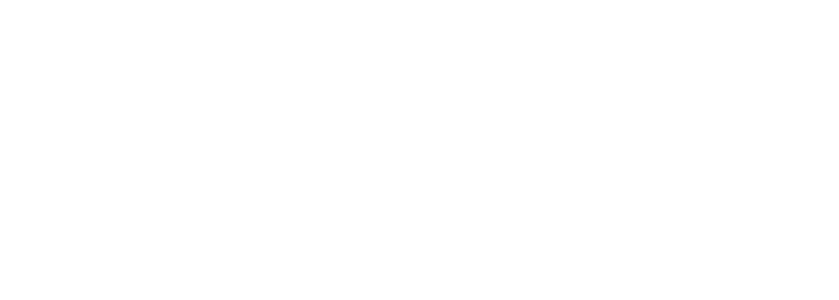
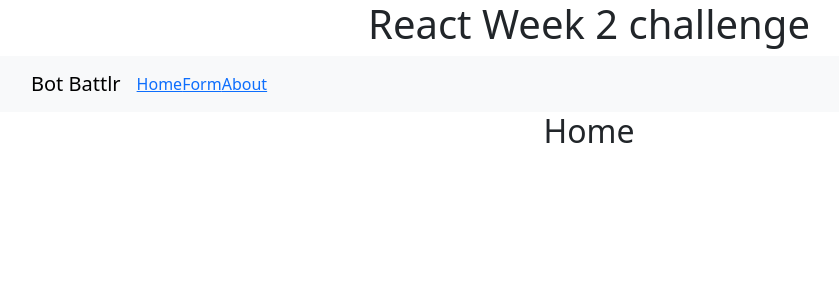
Before and after one commit to MuchokiDavid/Bot-Battlr-Week-2-Code-Challenge, a React (Create React App) app: page / in a window 1280 px wide. Shown: the top 300 px of the page, without its empty margins (51-890 px from the left). Built offline with nearby package versions, Linux system fonts and the light colour scheme; data requests are answered from the project's data file.

Commit message:
Linked pages

```diff
--- a/package.json
+++ b/package.json
@@ -6,8 +6,11 @@
     "@testing-library/jest-dom": "^5.17.0",
     "@testing-library/react": "^13.4.0",
     "@testing-library/user-event": "^13.5.0",
+    "bootstrap": "^5.3.2",
     "react": "^18.2.0",
+    "react-bootstrap": "^2.9.1",
     "react-dom": "^18.2.0",
+    "react-router-dom": "^6.19.0",
     "react-scripts": "5.0.1",
     "web-vitals": "^2.1.4"
   },
--- a/public/index.html
+++ b/public/index.html
@@ -9,7 +9,7 @@
       name="description"
       content="Web site created using create-react-app"
     />
-    <link rel="apple-touch-icon" href="%PUBLIC_URL%/logo192.png" />
+    <!-- <link rel="apple-touch-icon" href="%PUBLIC_URL%/logo192.png" /> -->
     <!--
       manifest.json provides metadata used when your web app is installed on a
       user's mobile device or desktop. See https://developers.google.com/web/fundamentals/web-app-manifest/
--- a/src/App.js
+++ b/src/App.js
@@ -1,10 +1,33 @@
+import { useState, useEffect } from 'react';
 import React from 'react';
 import './App.css';
+import Menubar from './components/Menubar';
+import { Routes, Route, redirect } from 'react-router-dom';
+import Home from './pages/Home';
+import About from './pages/About';
+import Form from './pages/Form';
 
 function App() {
+
+  const [bots, setBots]= useState([])
+
+  //fetch data
+  useEffect(()=> {
+    fetch("http://localhost:3000/bots")
+    .then((res)=> res.json())
+    .then((bots)=> setBots(bots))
+  }, [])
+  // console.log(bots)
+
   return (
     <div className="App">
-
+      <h1>React Week 2 challenge</h1>
+      <Menubar/>
+      <Routes>
+        <Route path='/' element={<Home bots= {bots}/>}></Route>
+        <Route path='/form' element={<Form/>}></Route>
+        <Route path='/about' element={<About/>}></Route>
+      </Routes>
     </div>
   );
 }
--- /dev/null
+++ b/src/components/Menubar.js
@@ -0,0 +1,31 @@
+// import React from 'react'
+import 'bootstrap/dist/css/bootstrap.min.css';
+import Container from 'react-bootstrap/Container';
+import Nav from 'react-bootstrap/Nav';
+import Navbar from 'react-bootstrap/Navbar';
+import * as React from 'react';
+import { NavLink } from 'react-router-dom';
+
+
+function Menubar() {
+  return (
+    <div>
+    <Navbar expand="lg" className="bg-body-tertiary">
+      <Container>
+      <Navbar.Brand href="/home">Bot Battlr</Navbar.Brand>
+        <Navbar.Toggle aria-controls="basic-navbar-nav" />
+        <Navbar.Collapse id="basic-navbar-nav">
+          <Nav className="me-auto ">
+            <NavLink to="/home">Home</NavLink>
+            <NavLink to="/form">Form</NavLink>
+            <NavLink to="/about">About</NavLink>
+          </Nav>
+        </Navbar.Collapse>
+      </Container>
+    </Navbar>
+    </div>
+
+  )
+}
+
+export default Menubar
--- a/src/index.js
+++ b/src/index.js
@@ -3,11 +3,15 @@
 import './index.css';
 import App from './App';
 import reportWebVitals from './reportWebVitals';
+import { BrowserRouter } from 'react-router-dom';
 
 const root = ReactDOM.createRoot(document.getElementById('root'));
 root.render(
   <React.StrictMode>
-    <App />
+    <BrowserRouter>
+      <App />
+    </BrowserRouter>
+
   </React.StrictMode>
 );
 
--- /dev/null
+++ b/src/pages/About.js
@@ -0,0 +1,12 @@
+import React from 'react'
+import Menubar from '../components/Menubar'
+
+function About() {
+  return (
+    <div>About
+      {/* <Menubar/> */}
+    </div>
+  )
+}
+
+export default About
--- /dev/null
+++ b/src/pages/Form.js
@@ -0,0 +1,12 @@
+import React from 'react'
+import Menubar from '../components/Menubar'
+
+function Form() {
+  return (
+    <div>Form
+      {/* <Menubar/> */}
+    </div>
+  )
+}
+
+export default Form
--- /dev/null
+++ b/src/pages/Home.js
@@ -0,0 +1,14 @@
+import React from 'react'
+import Menubar from '../components/Menubar'
+
+function Home(bots) {
+  console.log(bots)
+  return (
+    <div>
+      <h2>Home</h2>
+      {/* <Menubar/> */}
+    </div>
+  )
+}
+
+export default Home
```
Also changed, not shown: docs.txt (added), src/reportWebVitals.js (indentation only), 1 other file (tests, documents, lock files or other folders).
